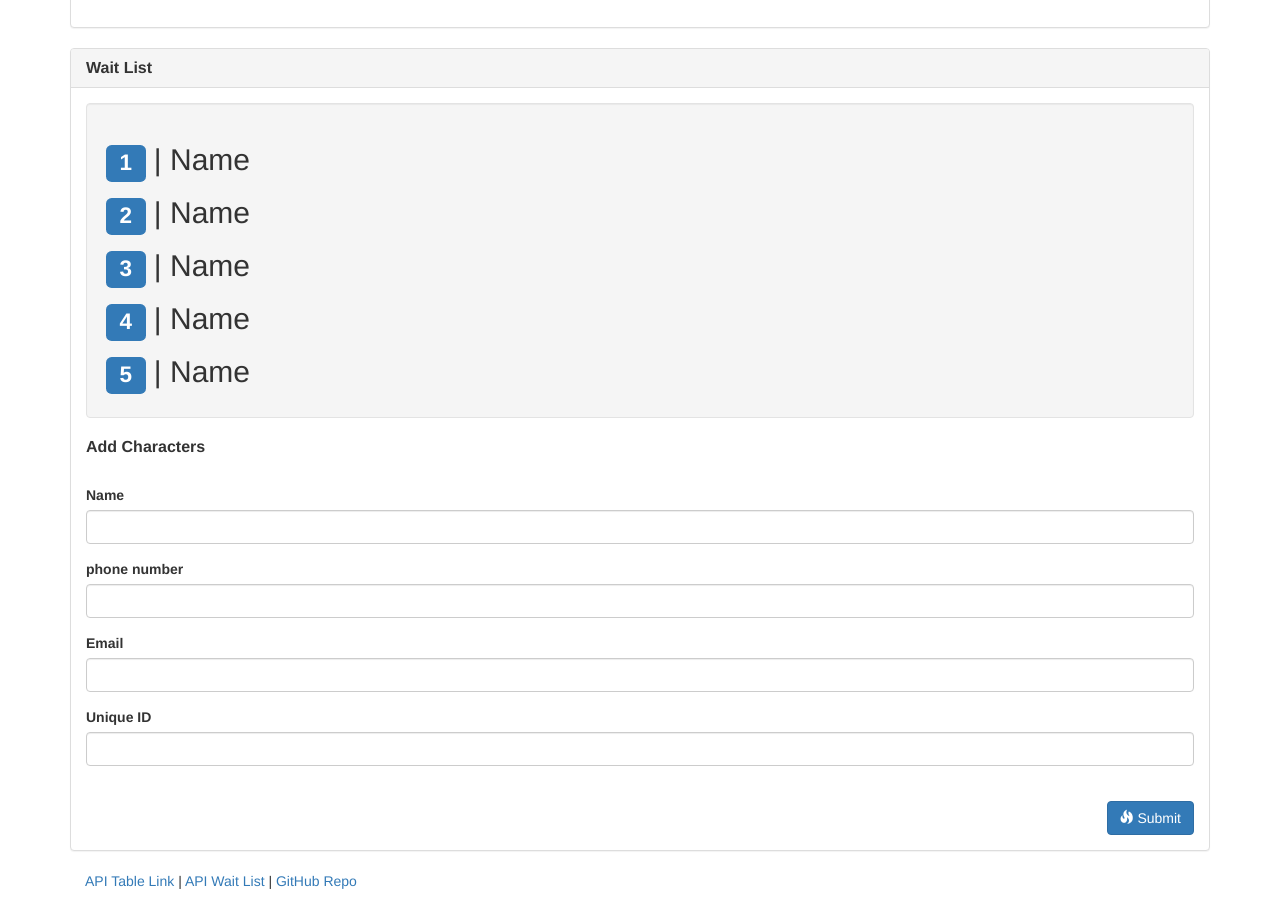
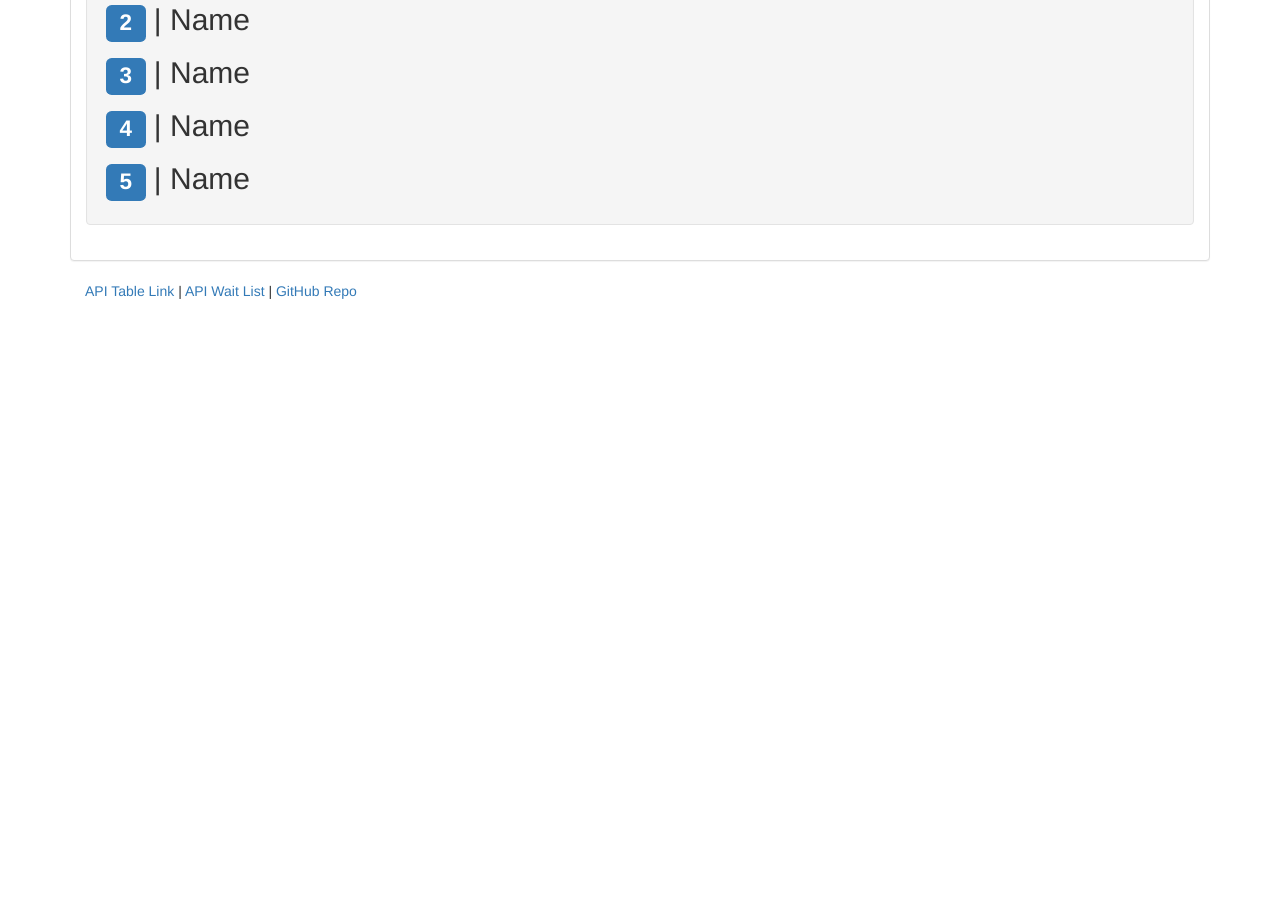
Before and after one commit to JuliaLid/Restaurant-Reservation, a website: page tables.html in a window 1280 px wide. Shown: the part 925-1826 px from the top of the page. After the commit the page ends 1236 px from the top, so only its background shows below. Drawn offline with nearby package versions, Linux system fonts and the light colour scheme.

Commit message:
updated tables.html

```diff
--- a/tables.html
+++ b/tables.html
@@ -22,14 +22,6 @@
       <a href="/index"><button type="button" class="text-center btn btn-primary btn-lg"><span class="glyphicon glyphicon-home"></span></button></a>
     </div>
   </div>
-   <div class="row">
-
-      <h1> Hot Restaurant</h1>
-      <h3>We only have 5 tables! Book your seat before they all are gone!</h3>
-      <hr>
-      <a href="/add"><button type="button" class="btn btn-danger btn-lg"><span class="glyphicon glyphicon-plus"></span> View Tables</button></a>
-      <a href="/add"><button type="button" class="btn btn-danger btn-lg"><span class="glyphicon glyphicon-plus"></span> Make Reservations</button></a>
-    </div>
     <div class="row">
 
 
@@ -66,40 +58,11 @@
               <h2 id="name"><span class="label label-primary">5</span> | Name</h2>
               </div>
 
-            <h3 class="panel-title"><strong>Add Characters</strong></h3>
-          </div>
-          <div class="panel-body">
-            <form role="form">
 
-              <div class="form-group">
-                <label for="name">Name</label>
-                <input type="text" class="form-control" id="name">
-              </div>
-
-              <div class="form-group">
-                <label for="phone-number">phone number</label>
-                <input type="text" class="form-control" id="phone-number">
-              </div>
-
-              <div class="form-group">
-                <label for="email">Email</label>
-                <input type="text" class="form-control" id="email">
-              </div>
-
-              <div class="form-group">
-                <label for="unique-id">Unique ID</label>
-                <input type="text" class="form-control" id="unique-id">
-              </div>
-
-            </form>
-            <br>
-            <div class="text-right">
-              <button type="submit" class="btn btn-primary btn-md" id="add-btn"><span class="glyphicon glyphicon-fire"></span> Submit</button>
-            </div>
-          </div>
         </div>
       </div>
     </div>
+  </div>
 
         <footer class="footer">
              <div class="container">
```
